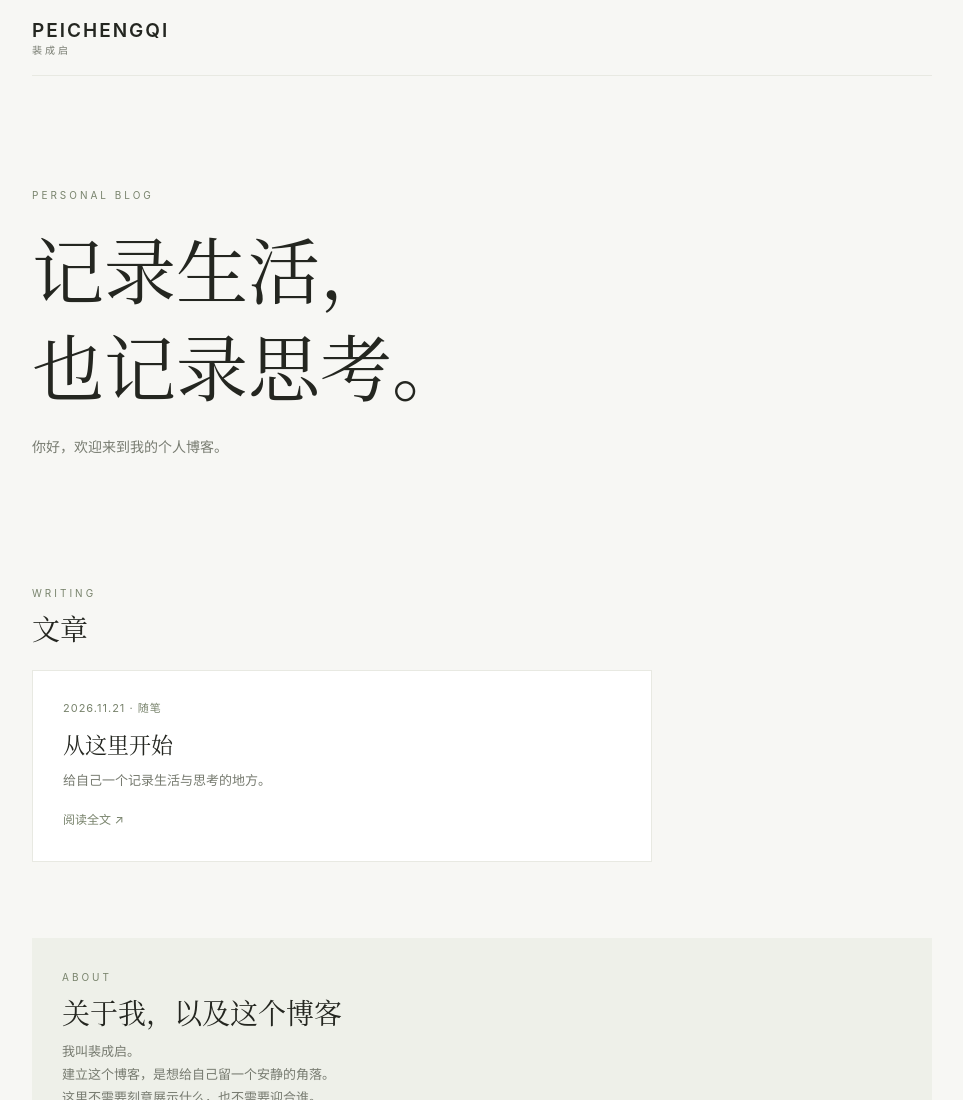
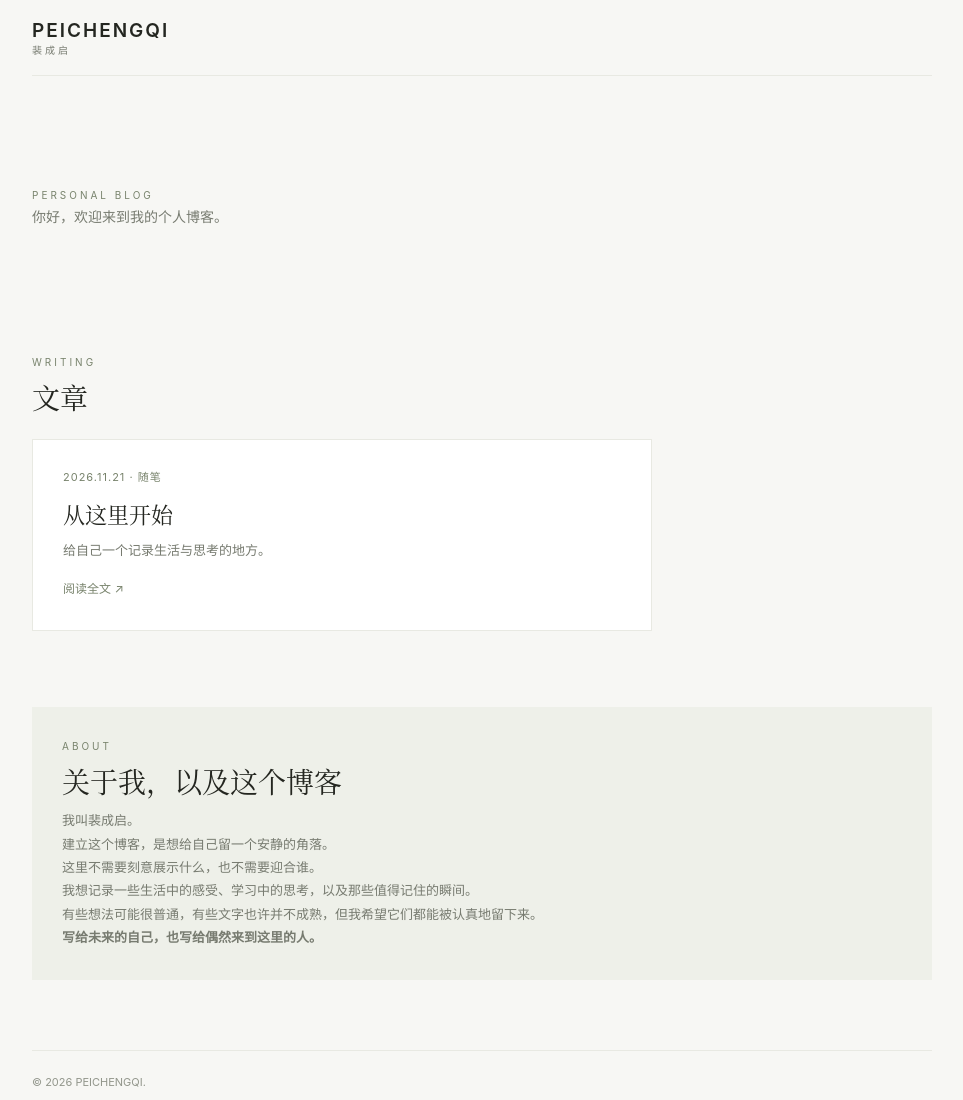
Before and after one commit to chengqipei888-glitch/my-personal-blog, a plain HTML site: page index.html in a window 1280 px wide. Shown: the top 1100 px of the page, without its empty margins (158-1121 px from the left). Drawn offline with Linux system fonts and the light colour scheme.

Commit message:
Remove large homepage headline

```diff
--- a/index.html
+++ b/index.html
@@ -25,7 +25,6 @@ a:focus-visible{outline:2px solid var(--accent);outline-offset:4px}
 <main class="wrap" id="top">
 <section class="hero">
 <div class="eyebrow">PERSONAL BLOG</div>
-<h1>记录生活，<br>也记录思考。</h1>
 <p>你好，欢迎来到我的个人博客。</p>
 </section>
 <section class="section" id="writing">
```
